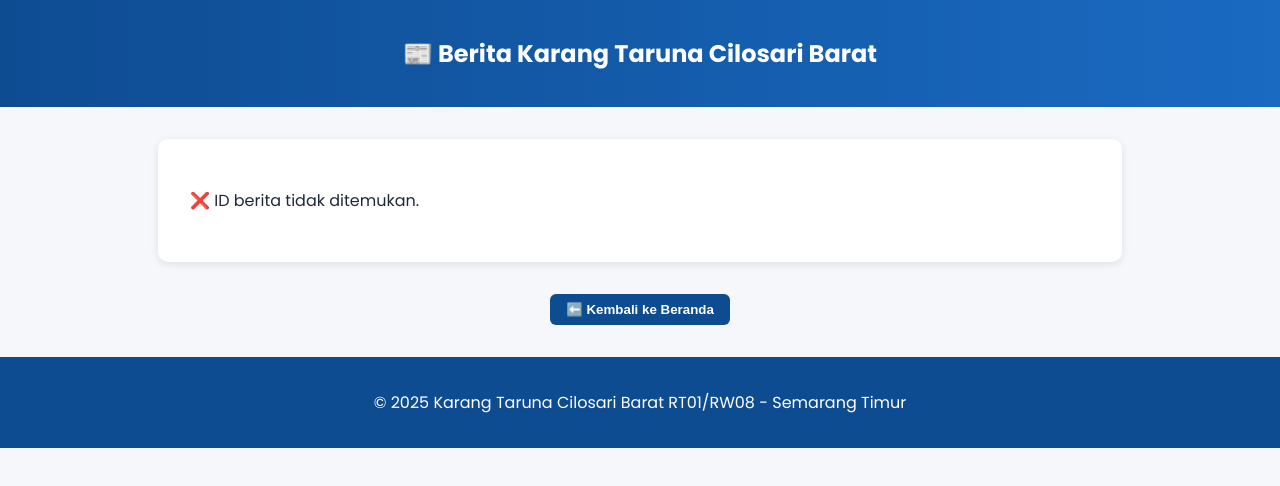
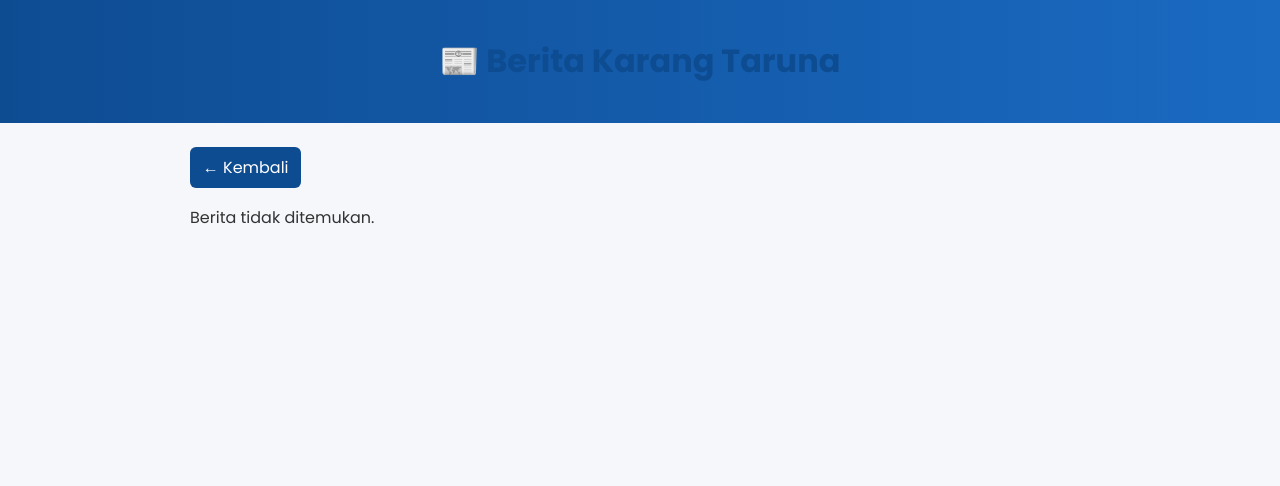
Before and after one commit to wisnukukuhbagusprasetyo-ui/Katar, a plain HTML site: page berita.html in a window 1280 px wide. Drawn offline with Linux system fonts and the light colour scheme.

Commit message:
Update berita.html

```diff
--- a/berita.html
+++ b/berita.html
@@ -1,136 +1,70 @@
 <!DOCTYPE html>
 <html lang="id">
 <head>
-<meta charset="UTF-8" />
-<meta name="viewport" content="width=device-width,initial-scale=1.0" />
-<title>Berita | Karang Taruna Cilosari Barat</title>
-<link href="https://fonts.googleapis.com/css2?family=Poppins:wght@400;600;700&display=swap" rel="stylesheet" />
+<meta charset="UTF-8">
+<meta name="viewport" content="width=device-width,initial-scale=1.0">
+<title>Berita Lengkap | Karang Taruna Cilosari Barat</title>
+<link href="https://fonts.googleapis.com/css2?family=Poppins:wght@400;600;700&display=swap" rel="stylesheet">
 <style>
-body {
-  margin: 0;
-  font-family: 'Poppins', sans-serif;
-  background: #f5f7fa;
-  color: #1e293b;
-}
-header {
-  background: linear-gradient(90deg, #0e4c92, #1a6ac2);
-  color: #fff;
-  padding: 1rem;
-  text-align: center;
-}
-main {
-  max-width: 900px;
-  margin: 2rem auto;
-  background: #fff;
-  border-radius: 10px;
-  box-shadow: 0 2px 8px rgba(0,0,0,0.1);
-  padding: 2rem;
-}
-h1 {
-  color: #0e4c92;
-  font-size: 1.5rem;
-  margin-bottom: 0.5rem;
-}
-img {
-  width: 100%;
-  border-radius: 10px;
-  margin-bottom: 1rem;
-}
-p {
-  line-height: 1.7;
-  margin-bottom: 1rem;
-}
-small {
-  color: #475569;
-}
-button {
-  background: #0e4c92;
-  color: #fff;
-  border: none;
-  border-radius: 6px;
-  padding: 0.5rem 1rem;
-  font-weight: 600;
-  cursor: pointer;
-}
-button:hover {
-  background: #f6c445;
-  color: #0e4c92;
-}
-footer {
-  text-align: center;
-  padding: 1rem;
-  background: #0e4c92;
-  color: #fff;
-  margin-top: 2rem;
-}
-.loader {
-  text-align: center;
-  color: #0e4c92;
-  font-weight: 600;
-  margin-top: 2rem;
-}
+body{margin:0;font-family:'Poppins',sans-serif;background:#f5f7fa;color:#1e293b;}
+header{background:linear-gradient(90deg,#0e4c92,#1a6ac2);color:#fff;padding:1rem;text-align:center;}
+.container{max-width:900px;margin:auto;padding:1.5rem;}
+img{width:100%;border-radius:10px;margin:1rem 0;}
+h1{color:#0e4c92;}
+p{line-height:1.7;font-size:1rem;color:#333;}
+small{color:gray;}
+.btn{display:inline-block;background:#0e4c92;color:#fff;padding:.5rem .8rem;border-radius:6px;text-decoration:none;}
+.btn:hover{background:#f6c445;color:#0e4c92;}
 </style>
 </head>
 <body>
-
 <header>
-  <h2>📰 Berita Karang Taruna Cilosari Barat</h2>
+  <h1>📰 Berita Karang Taruna</h1>
 </header>
 
-<main id="beritaContainer">
-  <div class="loader">Memuat berita...</div>
+<main class="container">
+  <a href="index.html" class="btn">← Kembali</a>
+  <article id="beritaContainer">
+    <h2>Memuat...</h2>
+  </article>
 </main>
-
-<div style="text-align:center;margin-top:1rem;">
-  <button onclick="window.location.href='index.html'">⬅️ Kembali ke Beranda</button>
-</div>
-
-<footer>
-  <p>&copy; 2025 Karang Taruna Cilosari Barat RT01/RW08 - Semarang Timur</p>
-</footer>
 
 <script type="module">
 import { db } from "./js/firebase.js";
 import { doc, getDoc } from "https://www.gstatic.com/firebasejs/10.14.1/firebase-firestore.js";
 
-// Ambil parameter id dari URL
+// Ambil ID berita dari URL
 const params = new URLSearchParams(window.location.search);
 const id = params.get("id");
 
+// Elemen container
 const container = document.getElementById("beritaContainer");
 
-if (!id) {
-  container.innerHTML = "<p>❌ ID berita tidak ditemukan.</p>";
-} else {
-  loadBeritaDetail(id);
-}
-
-async function loadBeritaDetail(id) {
+async function loadBerita() {
+  if (!id) {
+    container.innerHTML = "<p>Berita tidak ditemukan.</p>";
+    return;
+  }
   try {
-    const ref = doc(db, "berita", id);
-    const snap = await getDoc(ref);
+    const snap = await getDoc(doc(db, "berita", id));
     if (!snap.exists()) {
-      container.innerHTML = "<p>⚠️ Berita tidak ditemukan atau telah dihapus.</p>";
+      container.innerHTML = "<p>Berita tidak ditemukan.</p>";
       return;
     }
-
     const b = snap.data();
-    const tanggal = b.createdAt?.toDate
-      ? b.createdAt.toDate().toLocaleString("id-ID", { dateStyle: "long", timeStyle: "short" })
-      : "(tanggal tidak tersedia)";
-
     container.innerHTML = `
+      ${b.foto ? `<img src="${b.foto}" alt="${b.judul}">` : ""}
       <h1>${b.judul}</h1>
-      ${b.foto ? `<img src="${b.foto}" alt="${b.judul}">` : ""}
-      <p>${b.isi}</p>
-      <small>🕓 ${tanggal} | ✍️ ${b.penulis || "Admin Karang Taruna"}</small>
+      <small>✍️ ${b.penulis || "Anonim"} | ${b.createdAt?.toDate?.().toLocaleDateString("id-ID") || ""}</small>
+      <p>${b.isi.replace(/\n/g, "<br>")}</p>
     `;
   } catch (e) {
     console.error(e);
-    container.innerHTML = "<p>Terjadi kesalahan saat memuat berita.</p>";
+    container.innerHTML = "<p style='color:red'>Gagal memuat berita.</p>";
   }
 }
+
+loadBerita();
 </script>
-
 </body>
 </html>
```
